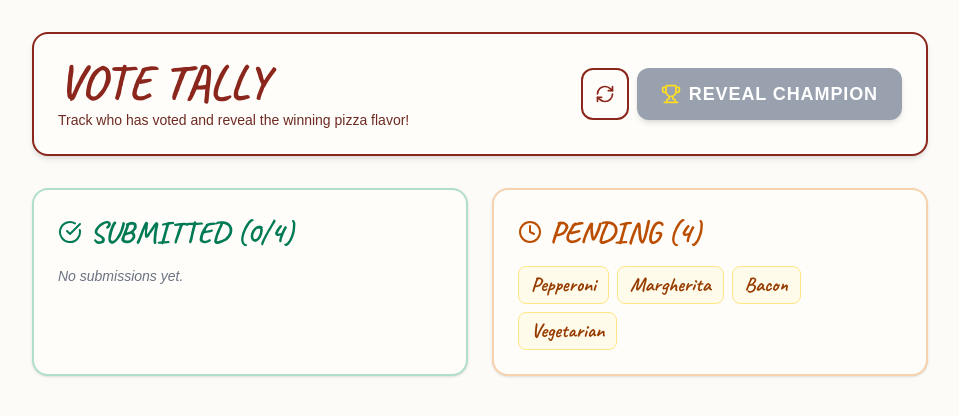
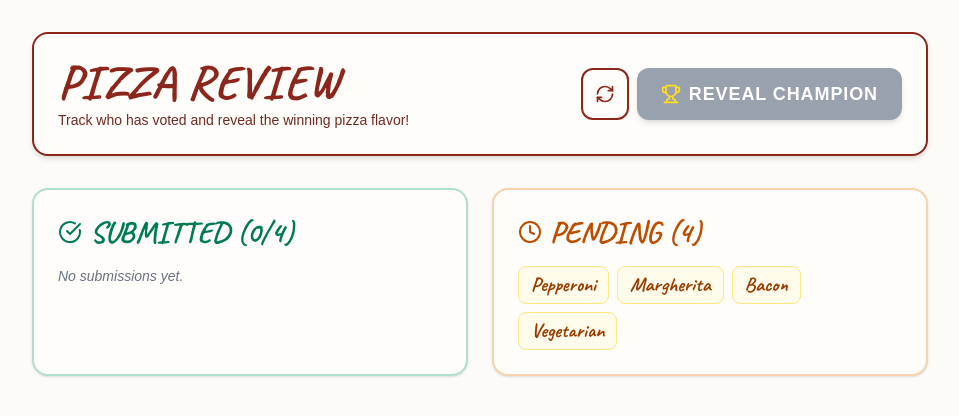
Before and after one commit to leoprietsch/pizza-contest, a Next.js app: page /results in a window 1280 px wide. Shown: the top 416 px of the page, without its empty margins (160-1119 px from the left). Built offline with nearby package versions, Linux system fonts and the light colour scheme.

Commit message:
verbiage: change vote tally to pizza review

```diff
--- a/src/app/results/page.tsx
+++ b/src/app/results/page.tsx
@@ -61,7 +61,7 @@ export default function AdminDashboard() {
         <div className="bg-[#FFFDF9] border-2 border-[#8B261D] rounded-2xl p-6 shadow-md flex flex-col md:flex-row items-center justify-between gap-4">
           <div>
             <h1 className="font-caveat text-4xl sm:text-5xl font-black text-[#8B261D]">
-              VOTE TALLY
+              PIZZA REVIEW
             </h1>
             <p className="text-sm text-[#6E2A23] font-medium mt-1">
               Track who has voted and reveal the winning pizza flavor!
```
